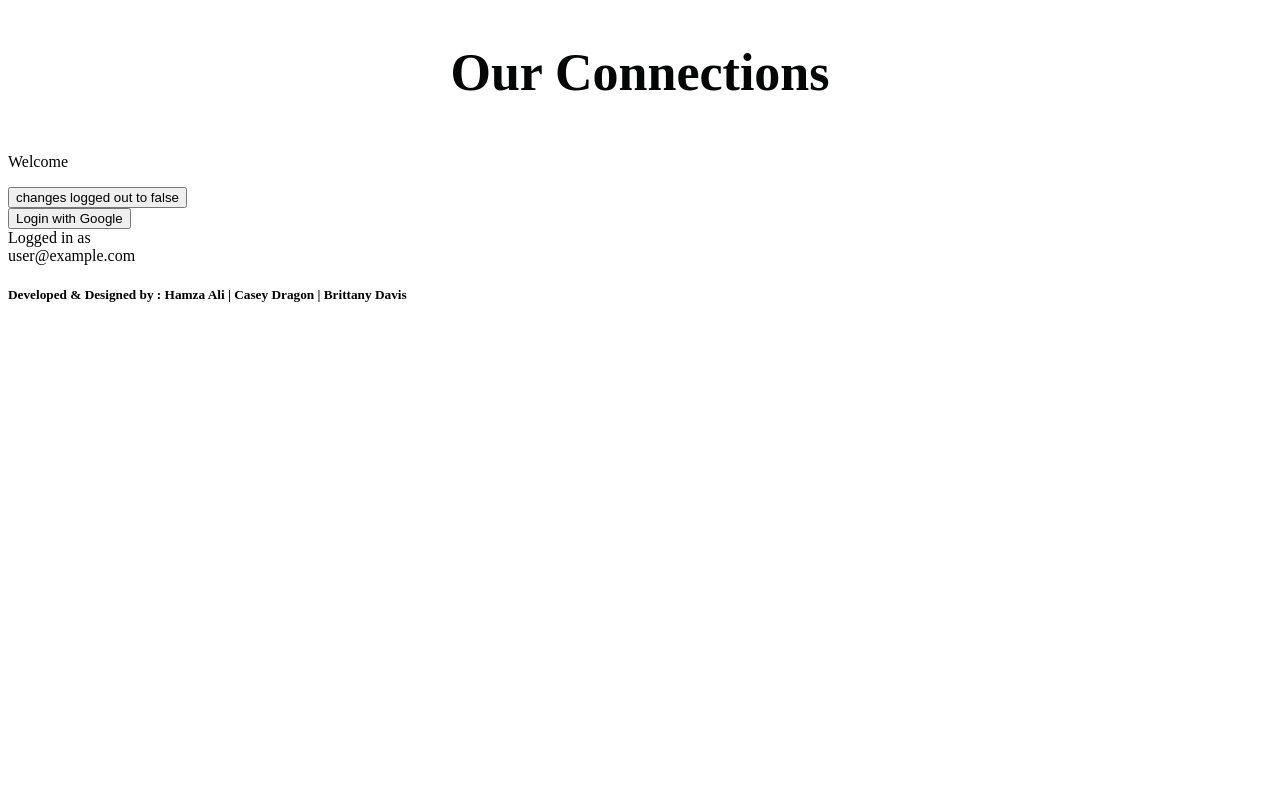
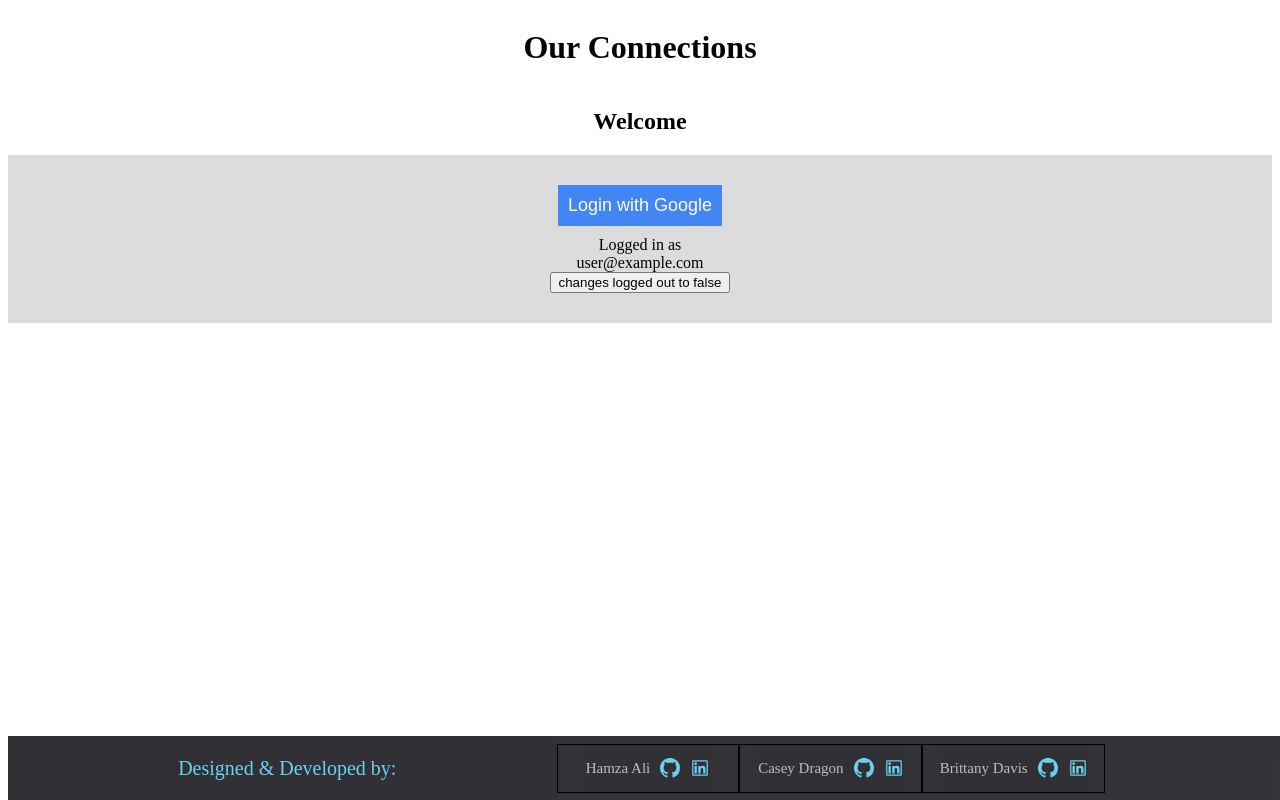
Before and after one commit to shamzaali7/connection-frontend-api, a React (Create React App) app: page / in a window 1280 px wide. Built offline with nearby package versions, Linux system fonts and the light colour scheme; no server answers; the database is empty; sample sign-in values are in the browser's storage.

Commit message:
added footer

```diff
--- a/src/App.css
+++ b/src/App.css
@@ -19,7 +19,7 @@
   flex-direction: column;
   align-items: center;
   justify-content: center;
-  font-size: calc(10px + 2vmin);
+
 
 }
 .Intro {
@@ -48,3 +48,12 @@
   font-size: large;
 
 }
+Footer{
+
+    /* Fixing the footer at the bottom  */
+    position: absolute;
+    bottom: 0;
+    width: 100%;
+    height: 4rem;
+
+}
--- a/src/App.js
+++ b/src/App.js
@@ -1,5 +1,5 @@
 import React, {useState} from 'react';
-import { BrowserRouter, Routes, Route } from 'react-router-dom'
+import { BrowserRouter as Router, Route, Routes } from "react-router-dom";
 import './App.css';
 import Header from './Header'
 import Main from './Main'
@@ -8,31 +8,19 @@ import Nav from './Nav'
 import Login from './Login'
 
 
+
     function App() {
-    const [loggedOut, setLoggedOut] = useState(true)
       return (
-    <div>
-    <BrowserRouter>
+        <div className="app">
+          <Header/>
+          <Router>
             <Routes>
-        {/* format for route Route path = "/URLNAME" element = {<COMPONENT  stateIfNeeded ={stateIfNeeded}/>} /> */}
-        <Route path="/" />
-        <Route path ="main" element={<Main/>}/>
-        {/* <Route path = "main/:id" element={<Contact />}/>
-        <Route path = "intro" element= {<Intro />}/> */}
+              <Route exact path="/" element={<Login />} />
+              <Route exact path="/main" element={<Main />} />
             </Routes>
-
-     <div className="login">
-      <Header/>
-     {loggedOut ?
-          <Login setLoggedOut={setLoggedOut} />
-          : <Main />
-        }
+          </Router>
           <Footer/>
-     </div>
-
-</BrowserRouter>
         </div>
       );
     }
-
  export default App;
--- /dev/null
+++ b/src/Footer.css
@@ -0,0 +1,131 @@
+
+a {
+    color: inherit;
+}
+.item1 {
+    border: none;
+    background-color: inherit;
+    color: #6bd1f0;
+
+    font-size: 20px;
+    display: flex;
+    justify-content: center;
+    align-items: center;
+}
+.item1:hover {
+    text-decoration: none;
+    color: #48976a;
+}
+.item1:focus {
+    outline: 0;
+}
+.item2 {
+    background: rgba(49, 49, 54, 0.993);
+    color: rgb(190, 190, 190);
+
+    font-size: 15px;
+    display: flex;
+    justify-content: center;
+    align-items: center;
+}
+container{
+    border: black 1px solid;;
+}
+container{
+    text-align: center;
+    justify-content: center;
+    display: flex;
+}
+
+
+.footer-container {
+    color: aliceblue;
+    text-align: center;
+    background-color: rgba(49, 49, 54, 0.993);
+    font-size: 15px;
+    width: 100%;
+    height: 4rem;
+    display: grid;
+    grid-template-columns: 3fr 1fr 1fr 1fr 1fr;
+    align-items: center;
+}
+
+/* Extra small devices (phones, 600px and down) */
+@media only screen and (max-width: 600px) {
+    .item1 {
+        font-size: 12px;
+        padding-left: 3px;
+    }
+    .item2 {
+        font-size: 7px;
+    }
+    .item3,
+    .item4,
+    .item5 {
+        font-size: 12px;
+    }
+}
+
+/* Small devices (portrait tablets and large phones, 600px and up) */
+@media only screen and (min-width: 600px) {
+    .item1 {
+        font-size: 14px;
+        padding-left: 5px;
+    }
+    .item2 {
+        font-size: 9px;
+    }
+    .item3,
+    .item4,
+    .item5 {
+        font-size: 14px;
+    }
+}
+
+/* Medium devices (landscape tablets, 768px and up) */
+@media only screen and (min-width: 768px) {
+    .item1 {
+        font-size: 16px;
+        padding-left: 6px;
+    }
+    .item2 {
+        font-size: 11px;
+    }
+    .item3,
+    .item4,
+    .item5 {
+        font-size: 16px;
+    }
+}
+
+/* Large devices (laptops/desktops, 992px and up) */
+@media only screen and (min-width: 992px) {
+    .item1 {
+        font-size: 18px;
+        padding-left: 8px;
+    }
+    .item2 {
+        font-size: 13px;
+    }
+    .item3,
+    .item4,
+    .item5 {
+        font-size: 18px;
+    }
+}
+
+/* Extra large devices (large laptops and desktops, 1200px and up) */
+@media only screen and (min-width: 1200px) {
+    .item1 {
+        font-size: 20px;
+        padding-left: 10px;
+    }
+    .item2 {
+        font-size: 15px;
+    }
+    .item3,
+    .item4,
+    .item5 {
+        font-size: 20px;
+    }
+}
--- a/src/Footer.js
+++ b/src/Footer.js
@@ -1,12 +1,66 @@
-import React from 'react'
-import './App.css'
+import React from "react";
+import "./Footer.css";
+import { BsGithub } from 'react-icons/bs';
+import { AiOutlineLinkedin } from 'react-icons/ai';
 
 const Footer = () => {
-  return (
-    <div className='footer'>
-      <h5> Developed & Designed by : Hamza Ali | Casey Dragon | Brittany Davis </h5>
-    </div>
-  )
-}
+    return (
+        <footer className="footer">
+            <div className="footer-container">
+                <div className="item1">
+                  <p> Designed & Developed by: </p>
+                </div>
+                <container>
+                <div className="item2">
+                  <p>Hamza Ali</p>
+                  <a
+                    href="https://github.com/shamzaali7"
+                    target="_blank"
+                    className="item1">
+                    <BsGithub/>
+                    </a>
+                    <a
+                    href="https://www.linkedin.com/in/hamza-ali7/"
+                    target="_blank"
+                    className="item1">
+                    < AiOutlineLinkedin/></a>
+                </div>
+                </container>
+                <container>
+                <div className="item2">
+                  <p>Casey Dragon</p>
+                  <a
+                    href="https://github.com/CaseyDragon"
+                    target="_blank"
+                    className="item1">
+                    <BsGithub/>
+                    </a>
+                    <a
+                    href="https://www.linkedin.com/in/caseydragon/"
+                    target="_blank"
+                    className="item1">
+                    < AiOutlineLinkedin/></a>
+                </div>
+                </container>
+                <container>
+                <div className="item2">
+                  <p>Brittany Davis</p>
+                  <a
+                    href="https://github.com/bd6981"
+                    target="_blank"
+                    className="item1">
+                    <BsGithub/>
+                    </a>
+                    <a
+                    href="https://www.linkedin.com/in/brittany~davis/"
+                    target="_blank"
+                    className="item1">
+                    < AiOutlineLinkedin/></a>
+                </div>
+                </container>
 
-export default Footer
+            </div>
+        </footer>
+    );
+};
+export default Footer;
--- a/src/Login.css
+++ b/src/Login.css
@@ -1,78 +1,56 @@
-.login{
-    display: flex;
-    flex-direction: column;
-    align-items: center;
 
+.login {
+  height: 100vh;
+  width: 100vw;
+  display: flex;
+}
 
-
-}
-h1{
-
-}
-h3, h5, #submit{
-    display: flex;
-    flex-direction: column;
-    align-items: center;
-
-
-}
-.form-control {
-
-    display: flex;
-    flex-direction: row;
-    place-items: center;
-    justify-content: center;
-    align-content: center;
-    align-self: center;
-    text-align: center;
-
-
-
+.login__container {
+  display: flex;
+  flex-direction: column;
+  text-align: center;
+  background-color: #dcdcdc;
+  padding: 30px;
+  align-items: center;
+    place-content: center;
 
 
 }
 
-/* input{{
-    height: 3vh;
-    width: 15vw;
+.login__textBox {
+  padding: 10px;
+  font-size: 18px;
+  margin-bottom: 10px;
+  align-items: center;
+    place-content: center;
     display: flex;
-    flex-direction: column;
-    margin: 3px;
-    -webkit-box-shadow: 3px 3px 15px 4px #000000;
-box-shadow: 3px 3px 15px 4px #000000;
-border: 3px double rgba(28,110,164,0.55); */
 
+}
 
-button{
+.login__btn {
+  padding: 10px;
+  font-size: 18px;
+  margin-bottom: 10px;
+  border: none;
+  color: white;
+  background-color: black;
+}
+
+.login__google {
+  background-color: #4285f4;
+  align-items: center;
+    place-content: center;
     display: flex;
-    flex-direction: column;
-    align-items: center;
-    place-items: center ;
-    justify-content: center;
-    width: 1vw;
-    margin: 3px;
-
 
 
 }
-.myButton {
-    color: rgb(255, 255, 255); font-size: 14px; line-height: 20px; padding: 6px; border-radius: 15px; font-family: opendyslexic; font-weight: normal; text-decoration: none; font-style: normal; font-variant: normal; text-transform: none; background-image: linear-gradient(135deg, rgb(28, 110, 164) 0%, rgb(35, 136, 203) 37%, rgb(20, 78, 117) 100%); box-shadow: rgb(0, 0, 0) 3px 3px 15px 4px; border: 2px outset rgb(28, 110, 164); width: 5vw;display: inline-block;}
-    .myButton:hover {
-    background: #1C6EA4; }
-    .myButton:active {
-    background: #144E75; }
 
-#submit{
+.login div {
+  margin-top: 7px;
+}
+h2{
+    align-items: center;
+    place-content: center;
     display: flex;
-    flex-direction: column;
-    align-items: center;
-    place-items: center ;
-    justify-content: center;
-    width: 5vw;
-}
-button:hover{
-    background-color: cornsilk;
-    color:#000000;
-    cursor: pointer;
 
 }
--- a/src/Login.js
+++ b/src/Login.js
@@ -1,16 +1,12 @@
-
-import { createUserWithEmailAndPassword, onAuthStateChanged, signOut, signInWithEmailAndPassword } from "firebase/auth"
-
 
 import Box from '@mui/material/Box';
 import TextField from '@mui/material/TextField';
 import React, { useEffect, useState } from "react";
 import { Link, useNavigate } from "react-router-dom";
 import { auth, signInWithGoogle, db, logout } from "./Firebase-Config/config.js";
-
 import { useAuthState } from "react-firebase-hooks/auth";
-
 import { query, collection, getDocs, where } from "firebase/firestore";
+import './Login.css'
 
 //when this is created it will need the following information incorporated
 
@@ -47,15 +43,17 @@ const Login = ({ setLoggedOut }) => {
 
  return (
     <div>
-        <p>Welcome</p>
-            <button onClick={() => setLoggedOut(false)}>changes logged out to false</button>
-        <div>
-            <button className="login__btn login__google" onClick={signInWithGoogle}>
+        <h2>Welcome</h2>
+
+
+        <div className="login__container">
+        <button className="login__btn login__google" onClick={signInWithGoogle}>
         Login with Google</button>
-        <div className="dashboard__container">
         Logged in as
         <div>{name}</div>
         <div>{user?.email}</div>
+        <button onClick={() => setLoggedOut(false)}>changes logged out to false</button>
+        <div>
         <Link to="/Main"></Link>
 
       </div>
```
Lines whose indentation alone changed are shown as unchanged.
